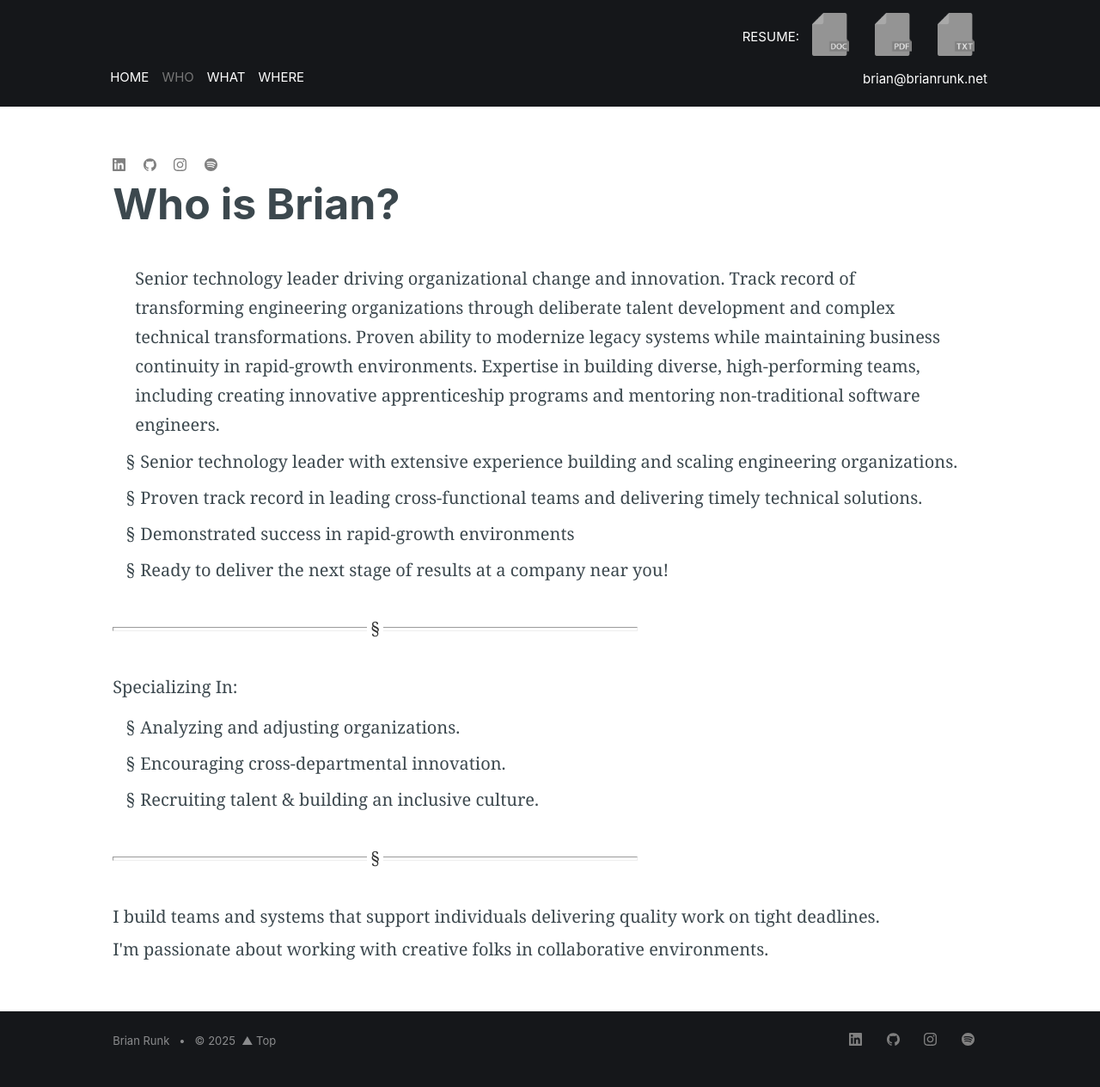
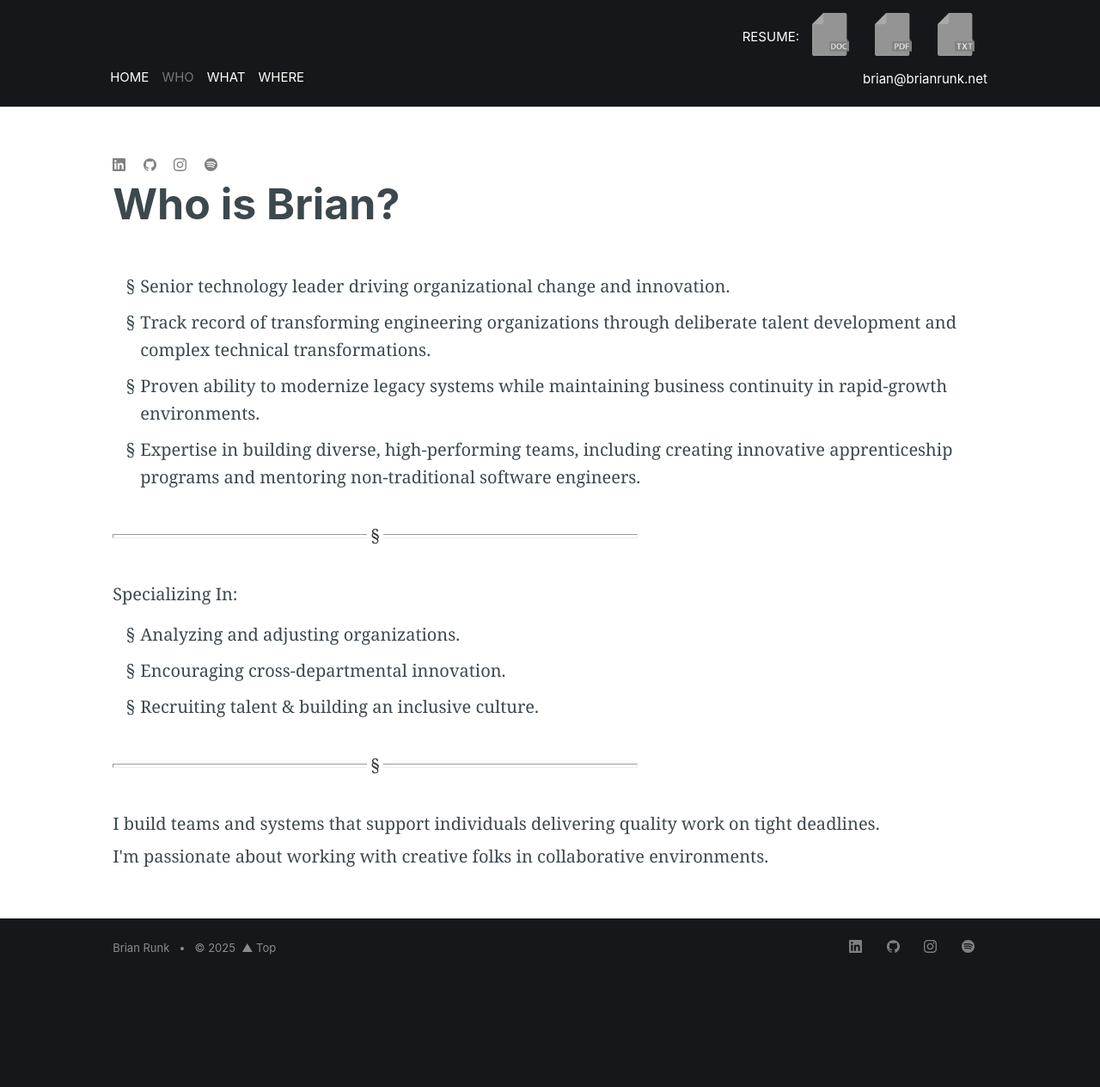
Before and after one commit to brian915/portfolio, a Jekyll site: the page built from who.md, in a window 1280 px wide. Shown: the whole page at 86% size. Built offline with Jekyll 4.4.1, drawn with Linux system fonts in a browser that asks for light colours; after the commit the page ends 1156 px from its top, so only the background shows below that.

Commit message:
modified summary bullets

```diff
--- a/who.md
+++ b/who.md
@@ -13,17 +13,10 @@ title: Who
 <section class="content-body">
 
 <ul class="summary">
-Senior technology leader driving organizational change and innovation.
-Track record of transforming engineering organizations through deliberate  talent development and complex technical transformations.
-Proven ability to modernize legacy systems while maintaining business continuity in rapid-growth environments.
-Expertise in building diverse, high-performing teams, including creating innovative apprenticeship programs and mentoring non-traditional software engineers.
-
-
-
-<li>Senior technology leader with extensive experience building and scaling engineering organizations.</li>
-<li>Proven track record in leading cross-functional teams and delivering timely technical solutions.</li>
-<li>Demonstrated success in rapid-growth environments</li>
-<li>Ready to deliver the next stage of results at a company near you!</li>
+<li>Senior technology leader driving organizational change and innovation.</li>
+<li>Track record of transforming engineering organizations through deliberate  talent development and complex technical transformations.</li>
+<li>Proven ability to modernize legacy systems while maintaining business continuity in rapid-growth environments.</li>
+<li>Expertise in building diverse, high-performing teams, including creating innovative apprenticeship programs and mentoring non-traditional software engineers.</li>
 </ul>
 
 <hr />
```
